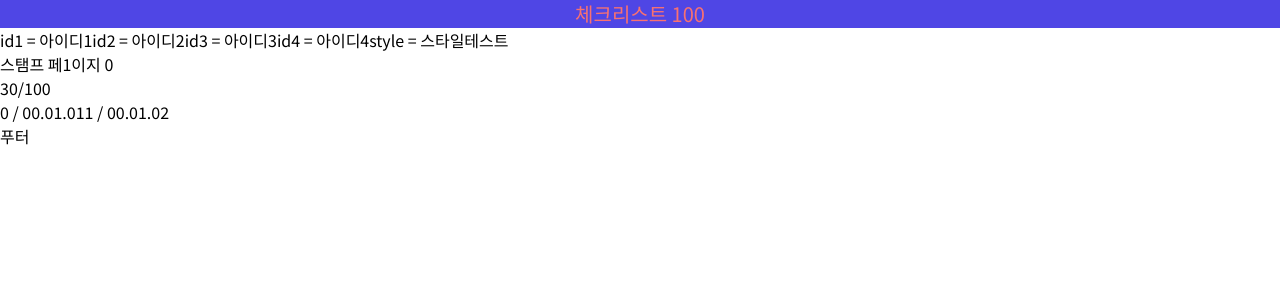
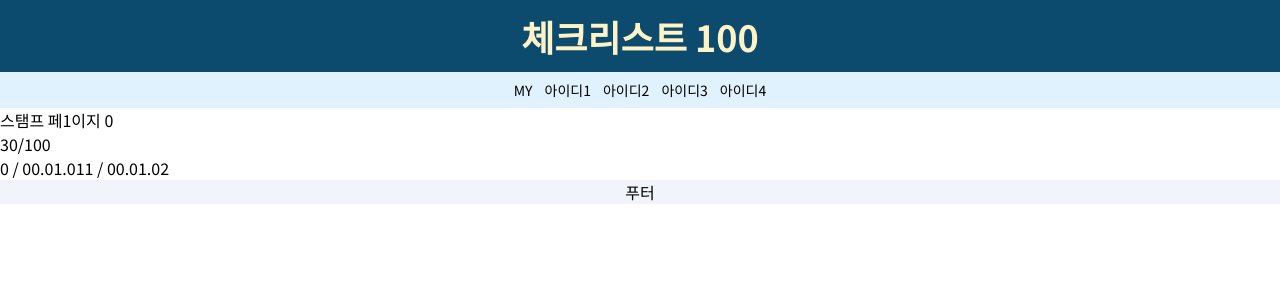
Before and after one commit to seeoya/to100day, a Next.js app: page / in a window 1280 px wide. Shown: the top 300 px of the page. Built offline with nearby package versions, Linux system fonts and the light colour scheme.

Commit message:
일부 수정

```diff
--- a/component/Footer.js
+++ b/component/Footer.js
@@ -1,3 +1,3 @@
 export default function Footer() {
-    return <div>푸터</div>;
+    return <div className="flex justify-center items-center bg-slate-100 font-sm ">푸터</div>;
 }
--- a/component/Header.js
+++ b/component/Header.js
@@ -8,50 +8,23 @@ export default function Header() {
     return (
         <header>
             <Link href="/">
-                <a className="mymy title w-full">체크리스트 100</a>
+                <a className="flex justify-center items-center py-4 w-full bg-sky-900 text-amber-100 text-4xl font-bold">체크리스트 100</a>
             </Link>
-            <nav>
-                <div>
+
+            <nav className="flex justify-center items-center p-2 bg-sky-100 text-sm gap-3">
+                    <NavLink id="my" title="MY" />
                     <NavLink id="id1" title="아이디1" />
                     <NavLink id="id2" title="아이디2" />
                     <NavLink id="id3" title="아이디3" />
                     <NavLink id="id4" title="아이디4" />
-                    <NavLink id="style" title="스타일테스트" />
-                </div>
             </nav>
-            {/* <style jsx>{`
-                header {
-                    width: 100%;
-                    background-color: #eee;
-                }
-
-                .title {
-                    width: 100%;
-                    font-size: 3rem;
-                    font-weight: 600;
-                    text-align: center;
-                }
-
-                nav {
-                    display: flex;
-                    width: 100%;
-                    text-align: center;
-                    justify-content: center;
-                }
-
-                .active {
-                    color: red;
-                }
-            `}</style> */}
         </header>
     );
 
     function NavLink(param) {
         return (
             <Link href={`/${param.id}`}>
-                <a className={param.id == id ? "text-xl" : ""}>
-                    {param.id} = {param.title}
-                </a>
+                <a className={param.id == id ? "font-bold" : ""}>{param.title}</a>
             </Link>
         );
     }
--- a/component/Layout.js
+++ b/component/Layout.js
@@ -5,7 +5,9 @@ export default function Layout({ children }) {
     return (
         <div className="">
             <Header />
+            <div className="">
             {children}
+            </div>
             <Footer />
         </div>
     );
--- a/pages/index.js
+++ b/pages/index.js
@@ -3,8 +3,7 @@ import Link from "next/link";
 export default function Index() {
     return (
         <>
-            <div>메인입니다</div>
-            <Link href="./">여기 링크</Link>
+            <div>메인 페이지</div>
         </>
     );
 }
```
Also changed, not shown: pages/[...id].js (+0 -33 lines).
